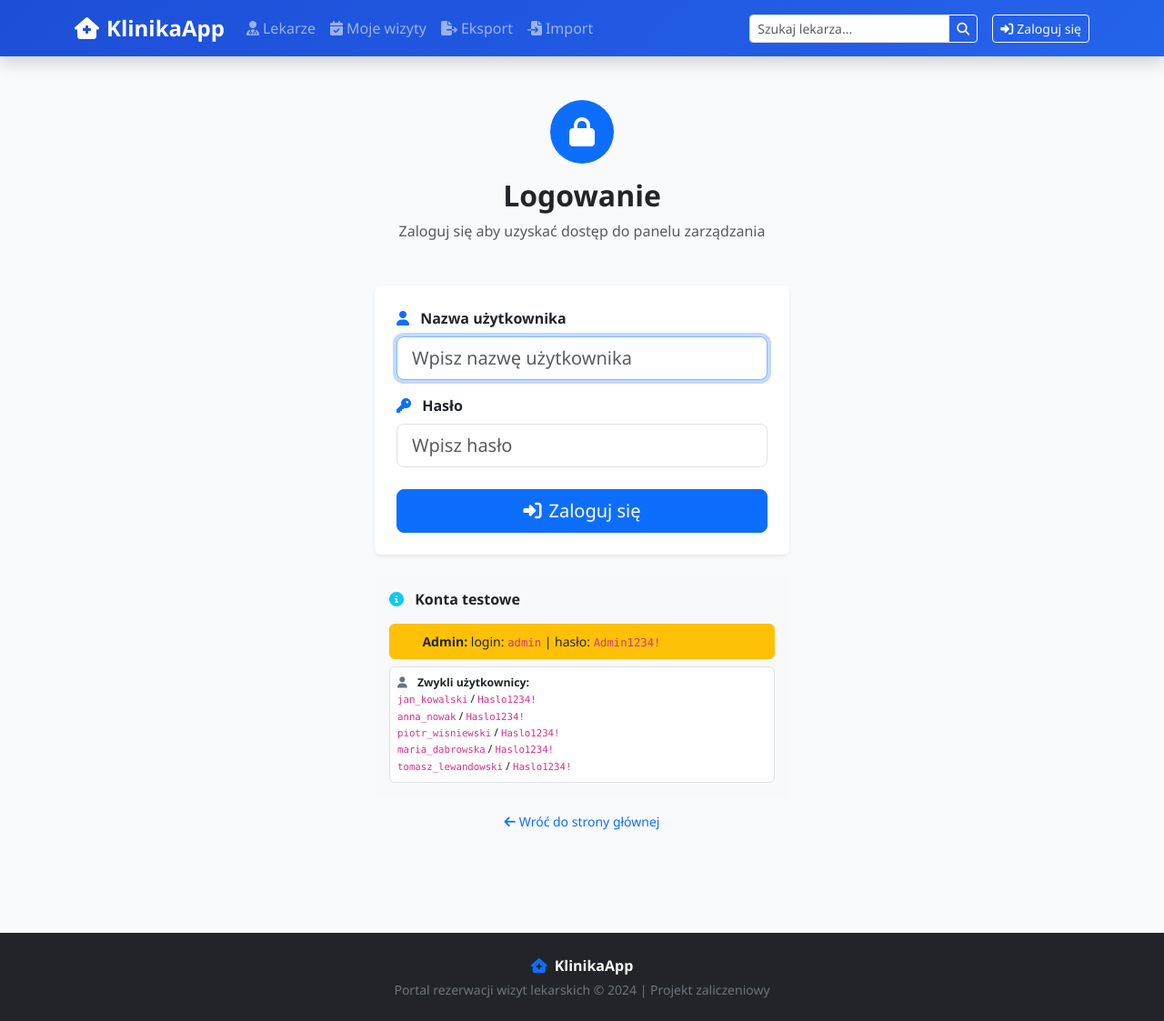
After one commit to Szymon22v/projekt_webowka, a Django app: page /logowanie/ in a window 1280 px wide. The commit adds this page. Shown: the whole page at 91% size. Run offline with Django 4.2, Linux system fonts and the light colour scheme; some libraries are stand-ins or nearby versions.

Commit message:
Dodano logowanie - admin i zwykli uzytkownicy

```diff
--- a/templates/base.html
+++ b/templates/base.html
@@ -5,13 +5,10 @@
     <meta charset="UTF-8">
     <meta name="viewport" content="width=device-width, initial-scale=1.0">
     <title>{% block title %}KlinikaApp{% endblock %} | Portal Rezerwacji Wizyt</title>
-    <!-- Bootstrap 5 CSS – serwowany lokalnie (Punkt 2) -->
     <link rel="stylesheet" href="{% static 'css/bootstrap.min.css' %}"
           onerror="this.onerror=null;this.href='https://cdn.jsdelivr.net/npm/bootstrap@5.3.2/dist/css/bootstrap.min.css'">
-    <!-- Font Awesome 6 – serwowany lokalnie (Punkt 2) -->
     <link rel="stylesheet" href="{% static 'css/all.min.css' %}"
           onerror="this.onerror=null;this.href='https://cdnjs.cloudflare.com/ajax/libs/font-awesome/6.5.1/css/all.min.css'">
-    <!-- Własne style -->
     <link rel="stylesheet" href="{% static 'css/app.css' %}">
     {% block extra_css %}{% endblock %}
 </head>
@@ -52,6 +49,7 @@
                     </a>
                 </li>
             </ul>
+
             <form class="d-flex me-3" method="GET" action="{% url 'lista_lekarzy' %}">
                 <div class="input-group input-group-sm">
                     <input class="form-control" type="search" name="szukaj"
@@ -61,9 +59,59 @@
                     </button>
                 </div>
             </form>
-            <a href="{% url 'panel' %}" class="btn btn-outline-light btn-sm">
-                <i class="fa-solid fa-gauge me-1"></i>Panel
-            </a>
+
+            <!-- ═══ LOGOWANIE / UŻYTKOWNIK ═══ -->
+            {% if user.is_authenticated %}
+
+                <!-- Przycisk Panel – widoczny TYLKO jeśli jest_adminem=True (ustawiane w kontekście) -->
+                {% if jest_adminem %}
+                <a href="{% url 'panel' %}" class="btn btn-warning btn-sm me-2 fw-semibold">
+                    <i class="fa-solid fa-gauge me-1"></i>Panel
+                </a>
+                {% endif %}
+
+                <!-- Dropdown z nazwą użytkownika -->
+                <div class="dropdown">
+                    <button class="btn btn-outline-light btn-sm dropdown-toggle" data-bs-toggle="dropdown">
+                        <i class="fa-solid fa-circle-user me-1"></i>{{ user.username }}
+                        {% if jest_adminem %}
+                        <span class="badge bg-warning text-dark ms-1" style="font-size:.65rem">ADMIN</span>
+                        {% endif %}
+                    </button>
+                    <ul class="dropdown-menu dropdown-menu-end shadow">
+                        <li class="dropdown-header">
+                            {% if jest_adminem %}
+                            <i class="fa-solid fa-crown text-warning me-1"></i>
+                            <strong>Administrator</strong>
+                            {% else %}
+                            <i class="fa-solid fa-user text-secondary me-1"></i>
+                            Użytkownik
+                            {% endif %}
+                        </li>
+                        <li><hr class="dropdown-divider"></li>
+                        {% if jest_adminem %}
+                        <li>
+                            <a class="dropdown-item" href="{% url 'panel' %}">
+                                <i class="fa-solid fa-gauge me-2 text-primary"></i>Panel zarządzania
+                            </a>
+                        </li>
+                        <li><hr class="dropdown-divider"></li>
+                        {% endif %}
+                        <li>
+                            <a class="dropdown-item text-danger" href="{% url 'wylogowanie' %}">
+                                <i class="fa-solid fa-right-from-bracket me-2"></i>Wyloguj się
+                            </a>
+                        </li>
+                    </ul>
+                </div>
+
+            {% else %}
+                <!-- Niezalogowany – pokaż przycisk logowania -->
+                <a href="{% url 'logowanie' %}" class="btn btn-outline-light btn-sm">
+                    <i class="fa-solid fa-right-to-bracket me-1"></i>Zaloguj się
+                </a>
+            {% endif %}
+
         </div>
     </div>
 </nav>
@@ -79,10 +127,15 @@
          role="alert" data-bs-autohide="true" data-bs-delay="5000">
         <div class="d-flex">
             <div class="toast-body fw-medium">
-                <i class="fa-solid {% if message.tags == 'success' %}fa-circle-check{% elif message.tags == 'error' %}fa-circle-xmark{% elif message.tags == 'warning' %}fa-triangle-exclamation{% else %}fa-circle-info{% endif %} me-2"></i>
+                <i class="fa-solid
+                    {% if message.tags == 'success' %}fa-circle-check
+                    {% elif message.tags == 'error' %}fa-circle-xmark
+                    {% elif message.tags == 'warning' %}fa-triangle-exclamation
+                    {% else %}fa-circle-info{% endif %} me-2"></i>
                 {{ message }}
             </div>
-            <button type="button" class="btn-close btn-close-white me-2 m-auto" data-bs-dismiss="toast"></button>
+            <button type="button" class="btn-close btn-close-white me-2 m-auto"
+                    data-bs-dismiss="toast"></button>
         </div>
     </div>
     {% endfor %}
@@ -93,18 +146,19 @@
 
 <footer class="bg-dark text-light py-4 mt-5">
     <div class="container text-center">
-        <p class="mb-1 fw-bold"><i class="fa-solid fa-house-medical me-2 text-primary"></i>KlinikaApp</p>
-        <p class="text-secondary small mb-0">Portal rezerwacji wizyt lekarskich &copy; 2024 | Projekt zaliczeniowy</p>
+        <p class="mb-1 fw-bold">
+            <i class="fa-solid fa-house-medical me-2 text-primary"></i>KlinikaApp
+        </p>
+        <p class="text-secondary small mb-0">
+            Portal rezerwacji wizyt lekarskich &copy; 2024 | Projekt zaliczeniowy
+        </p>
     </div>
 </footer>
 
-<!-- Bootstrap JS – serwowany lokalnie (Punkt 2) -->
 <script src="{% static 'js/bootstrap.bundle.min.js' %}"
         onerror="this.onerror=null;this.src='https://cdn.jsdelivr.net/npm/bootstrap@5.3.2/dist/js/bootstrap.bundle.min.js'"></script>
-<!-- Chart.js – serwowany lokalnie (Punkt 2) -->
 <script src="{% static 'js/chart.umd.min.js' %}"
         onerror="this.onerror=null;this.src='https://cdn.jsdelivr.net/npm/chart.js@4.4.0/dist/chart.umd.min.js'"></script>
-<!-- Własny JS -->
 <script src="{% static 'js/app.js' %}"></script>
 {% block extra_js %}{% endblock %}
 <script>
--- /dev/null
+++ b/templates/wizytownik/auth/login.html
@@ -0,0 +1,87 @@
+{% extends "base.html" %}
+{% load static %}
+{% block title %}Logowanie{% endblock %}
+
+{% block content %}
+<div class="container py-5" style="max-width: 480px">
+
+    <div class="text-center mb-5">
+        <div class="bg-primary text-white rounded-circle d-inline-flex align-items-center
+                    justify-content-center mb-3" style="width:70px;height:70px">
+            <i class="fa-solid fa-lock fa-2x"></i>
+        </div>
+        <h2 class="fw-bold">Logowanie</h2>
+        <p class="text-muted">Zaloguj się aby uzyskać dostęp do panelu zarządzania</p>
+    </div>
+
+    <div class="card border-0 shadow-sm">
+        <div class="card-body p-4">
+            <form method="POST">
+                {% csrf_token %}
+
+                <div class="mb-3">
+                    <label class="form-label fw-semibold">
+                        <i class="fa-solid fa-user me-2 text-primary"></i>
+                        {{ form.nazwa_uzytkownika.label }}
+                    </label>
+                    {{ form.nazwa_uzytkownika }}
+                    {% if form.nazwa_uzytkownika.errors %}
+                    <div class="text-danger small mt-1">{{ form.nazwa_uzytkownika.errors.0 }}</div>
+                    {% endif %}
+                </div>
+
+                <div class="mb-4">
+                    <label class="form-label fw-semibold">
+                        <i class="fa-solid fa-key me-2 text-primary"></i>
+                        {{ form.haslo.label }}
+                    </label>
+                    {{ form.haslo }}
+                    {% if form.haslo.errors %}
+                    <div class="text-danger small mt-1">{{ form.haslo.errors.0 }}</div>
+                    {% endif %}
+                </div>
+
+                <button type="submit" class="btn btn-primary btn-lg w-100">
+                    <i class="fa-solid fa-right-to-bracket me-2"></i>Zaloguj się
+                </button>
+            </form>
+        </div>
+    </div>
+
+    <!-- Informacja dla prowadzącego / na obronę -->
+    <div class="card border-0 bg-light mt-4">
+        <div class="card-body p-3">
+            <h6 class="fw-bold mb-3">
+                <i class="fa-solid fa-circle-info me-2 text-info"></i>
+                Konta testowe
+            </h6>
+            <div class="row g-2 small">
+                <div class="col-12">
+                    <div class="p-2 bg-warning bg-opacity-15 rounded border border-warning">
+                        <i class="fa-solid fa-crown me-2 text-warning"></i>
+                        <strong>Admin:</strong> login: <code>admin</code> | hasło: <code>Admin1234!</code>
+                    </div>
+                </div>
+                <div class="col-12">
+                    <div class="p-2 bg-white rounded border small">
+                        <i class="fa-solid fa-user me-2 text-secondary"></i>
+                        <strong>Zwykli użytkownicy:</strong><br>
+                        <code>jan_kowalski</code> / <code>Haslo1234!</code><br>
+                        <code>anna_nowak</code> / <code>Haslo1234!</code><br>
+                        <code>piotr_wisniewski</code> / <code>Haslo1234!</code><br>
+                        <code>maria_dabrowska</code> / <code>Haslo1234!</code><br>
+                        <code>tomasz_lewandowski</code> / <code>Haslo1234!</code>
+                    </div>
+                </div>
+            </div>
+        </div>
+    </div>
+
+    <p class="text-center text-muted small mt-3">
+        <a href="{% url 'strona_glowna' %}" class="text-decoration-none">
+            <i class="fa-solid fa-arrow-left me-1"></i>Wróć do strony głównej
+        </a>
+    </p>
+
+</div>
+{% endblock %}
--- /dev/null
+++ b/wizytownik/context_processors.py
@@ -0,0 +1,29 @@
+"""
+context_processors.py – Procesory kontekstu.
+
+Context processor to funkcja która Django wywołuje przy każdym
+renderowaniu szablonu i dodaje do niego dodatkowe zmienne.
+
+Dzięki temu zmienna {{ jest_adminem }} jest dostępna
+w KAŻDYM szablonie bez konieczności przekazywania jej ręcznie.
+"""
+from django.conf import settings
+
+
+def admin_status(request):
+    """
+    Dodaje do każdego szablonu zmienną {{ jest_adminem }}.
+
+    True  – jeśli zalogowany użytkownik jest na liście ADMINZY w settings.py
+    False – jeśli nie jest zalogowany lub nie jest adminem
+
+    Jak zmienić kto jest adminem:
+        Otwórz klinika_projekt/settings.py i edytuj listę ADMINZY:
+        ADMINZY = ['admin', 'nowy_admin']   ← dodaj nową nazwę
+        ADMINZY = ['admin']                 ← usuń żeby zabrać dostęp
+    """
+    jest_adminem = (
+        request.user.is_authenticated and
+        request.user.username in getattr(settings, 'ADMINZY', [])
+    )
+    return {'jest_adminem': jest_adminem}
--- a/wizytownik/urls.py
+++ b/wizytownik/urls.py
@@ -13,9 +13,14 @@ from .views.eksport import (
     wykres_png, wykres_statystyki,
 )
 from .views.import_plik import import_plik
+from .views.auth_views import widok_logowania, widok_wylogowania
 
 urlpatterns = [
-    # Pacjent
+    # ── Logowanie / Wylogowanie ───────────────────────────────────────────
+    path('logowanie/',   widok_logowania,   name='logowanie'),
+    path('wylogowanie/', widok_wylogowania, name='wylogowanie'),
+
+    # ── Pacjent (publiczne) ───────────────────────────────────────────────
     path('',                                  strona_glowna,        name='strona_glowna'),
     path('lekarze/',                          lista_lekarzy,        name='lista_lekarzy'),
     path('lekarze/<int:pk>/',                 profil_lekarza,       name='profil_lekarza'),
@@ -24,7 +29,8 @@ urlpatterns = [
     path('rezerwacja/potwierdzenie/<int:wizyta_pk>/', potwierdzenie_wizyty, name='potwierdzenie_wizyty'),
     path('wizyty/moje/',                      moje_wizyty,          name='moje_wizyty'),
     path('wizyty/<int:wizyta_pk>/anuluj/',    anuluj_wizyte,        name='anuluj_wizyte'),
-    # Panel zarządzania
+
+    # ── Panel zarządzania (tylko admin) ──────────────────────────────────
     path('panel/',                            panel,                name='panel'),
     path('panel/dodaj-lekarza/',             dodaj_lekarza,        name='dodaj_lekarza'),
     path('panel/lekarze/<int:pk>/edytuj/',   edytuj_lekarza,       name='edytuj_lekarza'),
@@ -32,7 +38,8 @@ urlpatterns = [
     path('panel/dodaj-specjalizacje/',       dodaj_specjalizacje,  name='dodaj_specjalizacje'),
     path('panel/wizyty/',                    lista_wizyt_admin,    name='lista_wizyt_admin'),
     path('panel/wizyty/<int:pk>/status/',    zmien_status_wizyty,  name='zmien_status_wizyty'),
-    # Eksport / Import / Wykresy (Punkt 4)
+
+    # ── Eksport / Import / Wykresy ────────────────────────────────────────
     path('eksport/',                         strona_eksportu,      name='strona_eksportu'),
     path('eksport/csv/',                     eksport_csv,          name='eksport_csv'),
     path('eksport/xlsx/',                    eksport_xlsx,         name='eksport_xlsx'),
--- /dev/null
+++ b/wizytownik/views/auth_views.py
@@ -0,0 +1,81 @@
+"""
+auth_views.py – Widoki logowania i wylogowania.
+
+Używamy wbudowanego systemu autoryzacji Django (django.contrib.auth).
+Nie reinventujemy koła – Django ma gotowe mechanizmy bezpiecznego
+przechowywania haseł (bcrypt/PBKDF2) i zarządzania sesją.
+"""
+from django.contrib.auth import authenticate, login, logout
+from django.contrib.auth.models import User
+from django.contrib import messages
+from django.shortcuts import redirect, render
+from django import forms
+
+
+# ── Formularz logowania ────────────────────────────────────────────────────────
+class LoginForm(forms.Form):
+    nazwa_uzytkownika = forms.CharField(
+        label='Nazwa użytkownika',
+        widget=forms.TextInput(attrs={
+            'class': 'form-control form-control-lg',
+            'placeholder': 'Wpisz nazwę użytkownika',
+            'autofocus': True,
+        })
+    )
+    haslo = forms.CharField(
+        label='Hasło',
+        widget=forms.PasswordInput(attrs={
+            'class': 'form-control form-control-lg',
+            'placeholder': 'Wpisz hasło',
+        })
+    )
+
+
+# ── Widok logowania ────────────────────────────────────────────────────────────
+def widok_logowania(request):
+    """
+    GET  – wyświetla formularz logowania
+    POST – sprawdza dane i loguje użytkownika
+    """
+    # Jeśli już zalogowany – przekieruj na stronę główną
+    if request.user.is_authenticated:
+        return redirect('strona_glowna')
+
+    form = LoginForm()
+
+    if request.method == 'POST':
+        form = LoginForm(request.POST)
+        if form.is_valid():
+            nazwa = form.cleaned_data['nazwa_uzytkownika']
+            haslo = form.cleaned_data['haslo']
+
+            # Django sprawdza czy użytkownik istnieje i hasło się zgadza
+            user = authenticate(request, username=nazwa, password=haslo)
+
+            if user is not None:
+                login(request, user)  # zapisuje sesję w przeglądarce
+
+                # Sprawdź czy admin czy zwykły użytkownik
+                from django.conf import settings
+                if nazwa in settings.ADMINZY:
+                    messages.success(request, f'Zalogowano jako administrator: {nazwa}')
+                else:
+                    messages.success(request, f'Zalogowano pomyślnie. Witaj, {nazwa}!')
+
+                # Przekieruj tam skąd przyszedł (lub na stronę główną)
+                nastepna_strona = request.GET.get('next', '/')
+                return redirect(nastepna_strona)
+            else:
+                messages.error(request, 'Nieprawidłowa nazwa użytkownika lub hasło.')
+
+    return render(request, 'wizytownik/auth/login.html', {'form': form})
+
+
+# ── Widok wylogowania ──────────────────────────────────────────────────────────
+def widok_wylogowania(request):
+    """Wylogowuje użytkownika i przekierowuje na stronę główną."""
+    nazwa = request.user.username if request.user.is_authenticated else ''
+    logout(request)
+    if nazwa:
+        messages.info(request, f'Wylogowano. Do zobaczenia, {nazwa}!')
+    return redirect('strona_glowna')
```
Also changed, not shown: klinika_projekt/settings.py (+22 -0 lines), templates/wizytownik/eksport/strona_eksportu.html (+3 -5 lines), wizytownik/management/commands/stworz_uzytkownikow.py (added, +87 -0 lines), wizytownik/views/zarzadzanie.py (+49 -3 lines), wizytownik/migrations/0001_initial.py.
